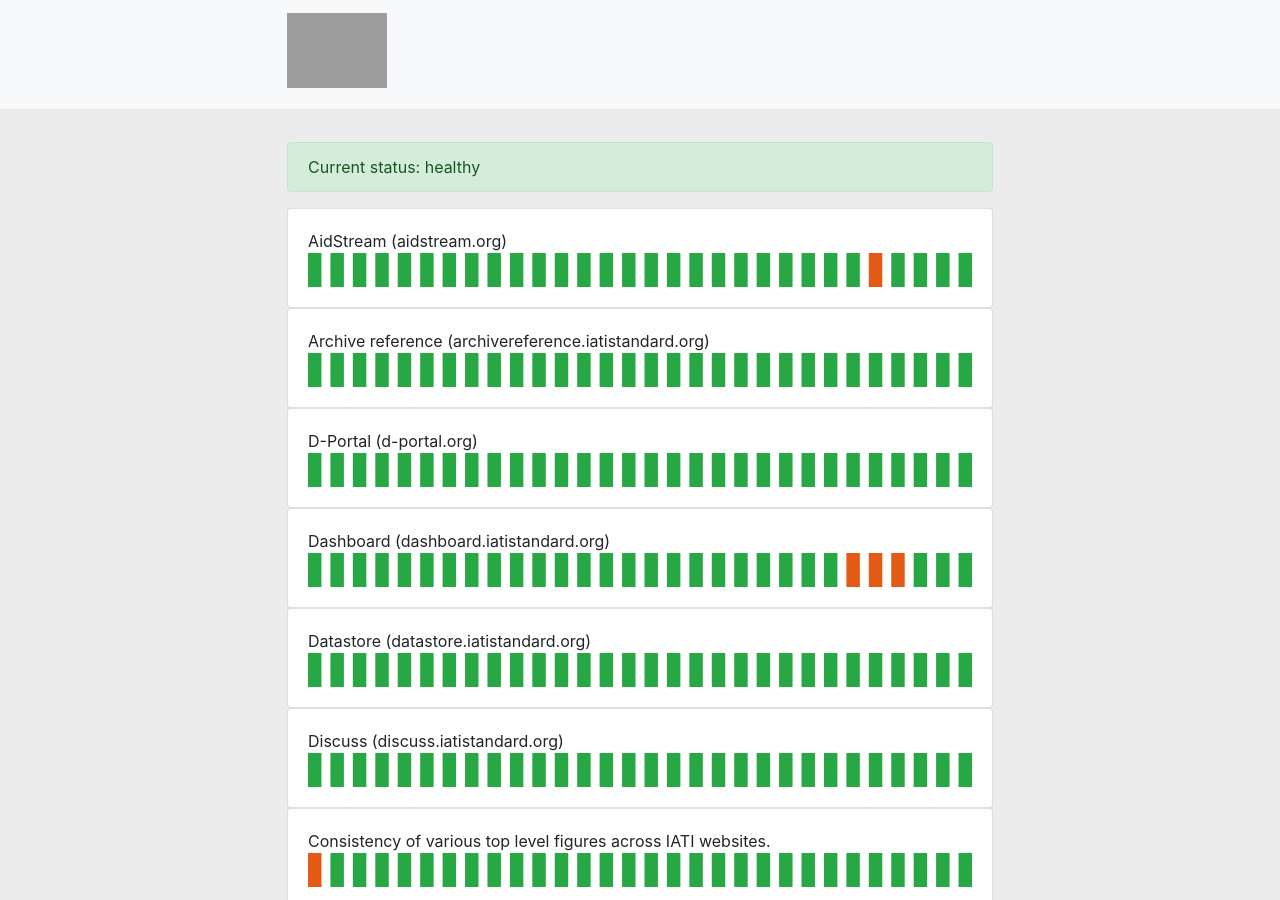
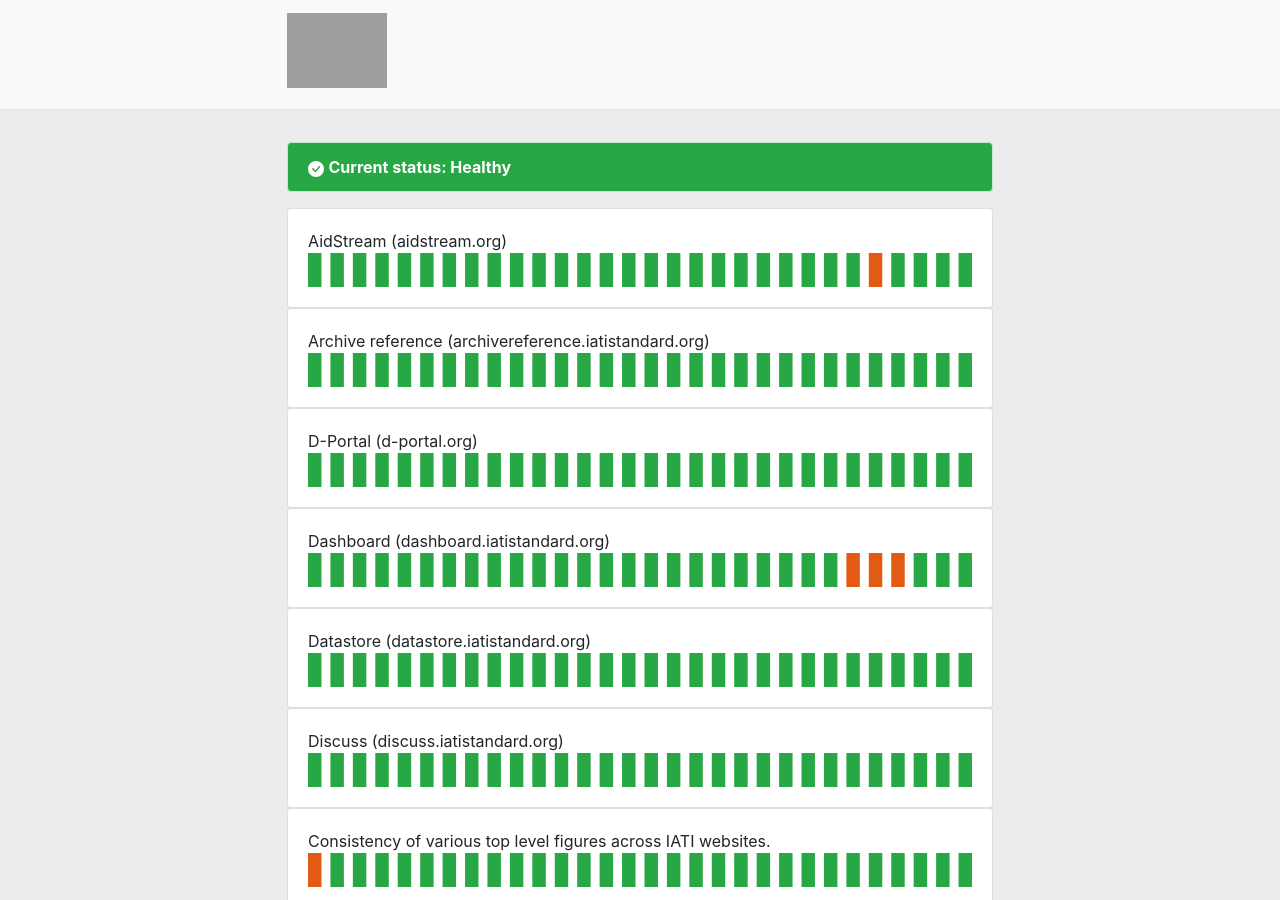
Before and after one commit to matmaxgeds/iati-status, a Jekyll site: the page built from index.html, in a window 1280 px wide and 900 px high. Built offline with Jekyll 4.4.1, drawn with Linux system fonts in a browser that asks for light colours; some of the changed lines change nothing that is shown.

Commit message:
Fix alert colour and icons

```diff
--- a/_layouts/default.html
+++ b/_layouts/default.html
@@ -10,7 +10,7 @@
   <meta name="description" content="{{ site.description }}" />
 
   <link rel="canonical" href="{{ site.github.url }}">
-  <link rel="stylesheet" href="//stackpath.bootstrapcdn.com/bootstrap/4.3.1/css/bootstrap.min.css" integrity="sha384-ggOyR0iXCbMQv3Xipma34MD+dH/1fQ784/j6cY/iJTQUOhcWr7x9JvoRxT2MZw1T" crossorigin="anonymous">
+  <link rel="stylesheet" href="//stackpath.bootstrapcdn.com/bootstrap/4.5.2/css/bootstrap.min.css" integrity="sha384-JcKb8q3iqJ61gNV9KGb8thSsNjpSL0n8PARn9HuZOnIxN0hoP+VmmDGMN5t9UJ0Z" crossorigin="anonymous">
   <link href="{{ site.github.url }}/assets/css/codeforiati.css?v={{ site.github.build_revision }}" rel="stylesheet">
 
   {% feed_meta %}
@@ -61,5 +61,13 @@
         </div>
       </div>
     </footer>
+    <script src="//code.jquery.com/jquery-3.5.1.slim.min.js" integrity="sha384-DfXdz2htPH0lsSSs5nCTpuj/zy4C+OGpamoFVy38MVBnE+IbbVYUew+OrCXaRkfj" crossorigin="anonymous"></script>
+    <script src="//cdn.jsdelivr.net/npm/popper.js@1.16.1/dist/umd/popper.min.js" integrity="sha384-9/reFTGAW83EW2RDu2S0VKaIzap3H66lZH81PoYlFhbGU+6BZp6G7niu735Sk7lN" crossorigin="anonymous"></script>
+    <script src="//stackpath.bootstrapcdn.com/bootstrap/4.5.2/js/bootstrap.min.js" integrity="sha384-B4gt1jrGC7Jh4AgTPSdUtOBvfO8shuf57BaghqFfPlYxofvL8/KUEfYiJOMMV+rV" crossorigin="anonymous"></script>
+    <script>
+      $(function () {
+        $('[data-toggle="popover"]').popover()
+      })
+    </script>
   </body>
 </html>
--- a/index.html
+++ b/index.html
@@ -4,14 +4,13 @@
 {% assign recent_data = site.data | sort | slice:-30,30 %}
 {% assign current = recent_data | last %}
 
-<div class="alert
 {% if current[1]['status'] == 'healthy' %}
-alert-success
+<div class="alert alert-success" style="background-color:#28a745;color:white">
 {% else %}
-alert-danger
+<div class="alert alert-danger" style="background-color:#e25a14;color:white">
 {% endif %}
-" role="alert">
-  Current status: {{ current[1]['status'] }}
+  <img src="/assets/img/icons/{{ current[1]['status'] }}.svg" />
+  <strong>Current status: {{ current[1]['status'] | capitalize }}</strong>
 </div>
 
 {% for project in current[1]['report'] %}
```
Also changed, not shown: assets/img/icons/arrow.svg (deleted), assets/img/icons/healthy.svg (added), assets/img/icons/nok.svg (deleted), assets/img/icons/ok.svg (deleted), assets/img/icons/unhealthy.svg (added).
